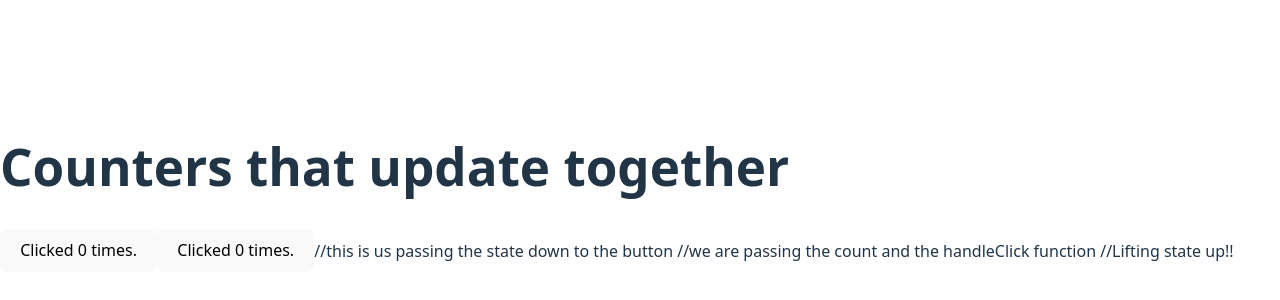
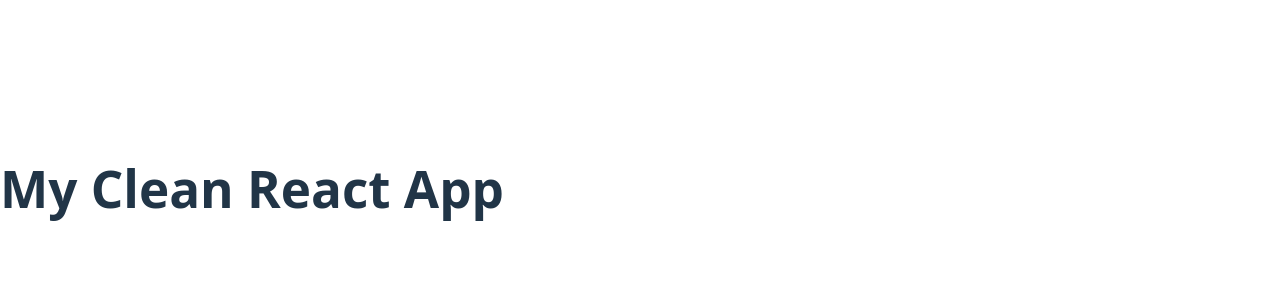
Before and after one commit to Ana2k/react-ttr, a React (Vite) app: page / in a window 1280 px wide. Shown: the part 212-512 px from the top of the page. Built offline with nearby package versions, Linux system fonts and the light colour scheme.

Commit message:
Prepare App.jsx for tic-tac-toe implementation

```diff
--- a/src/App.jsx
+++ b/src/App.jsx
@@ -1,19 +1,9 @@
-import {useState} from 'react';
-import MyButton from './dummy-components/MyButton';
-export default function MyApp() {
-  //this causes both buttons to update together
-  const [count, setCount] = useState(0);
-  function handleClick(){
-    setCount(count+1);
-  }
+//Following this we will work on tic-tac-toe
+export default function App() {
+
   return (
     <div>
-      <h1> Counters that update together</h1>
-      <MyButton count = {count} onClick = {handleClick}/>
-      <MyButton count = {count} onClick = {handleClick}/>
-      //this is us passing the state down to the button
-      //we are passing the count and the handleClick function
-      //Lifting state up!!
+      <h1>My Clean React App</h1>
     </div>
   );
 }
```
